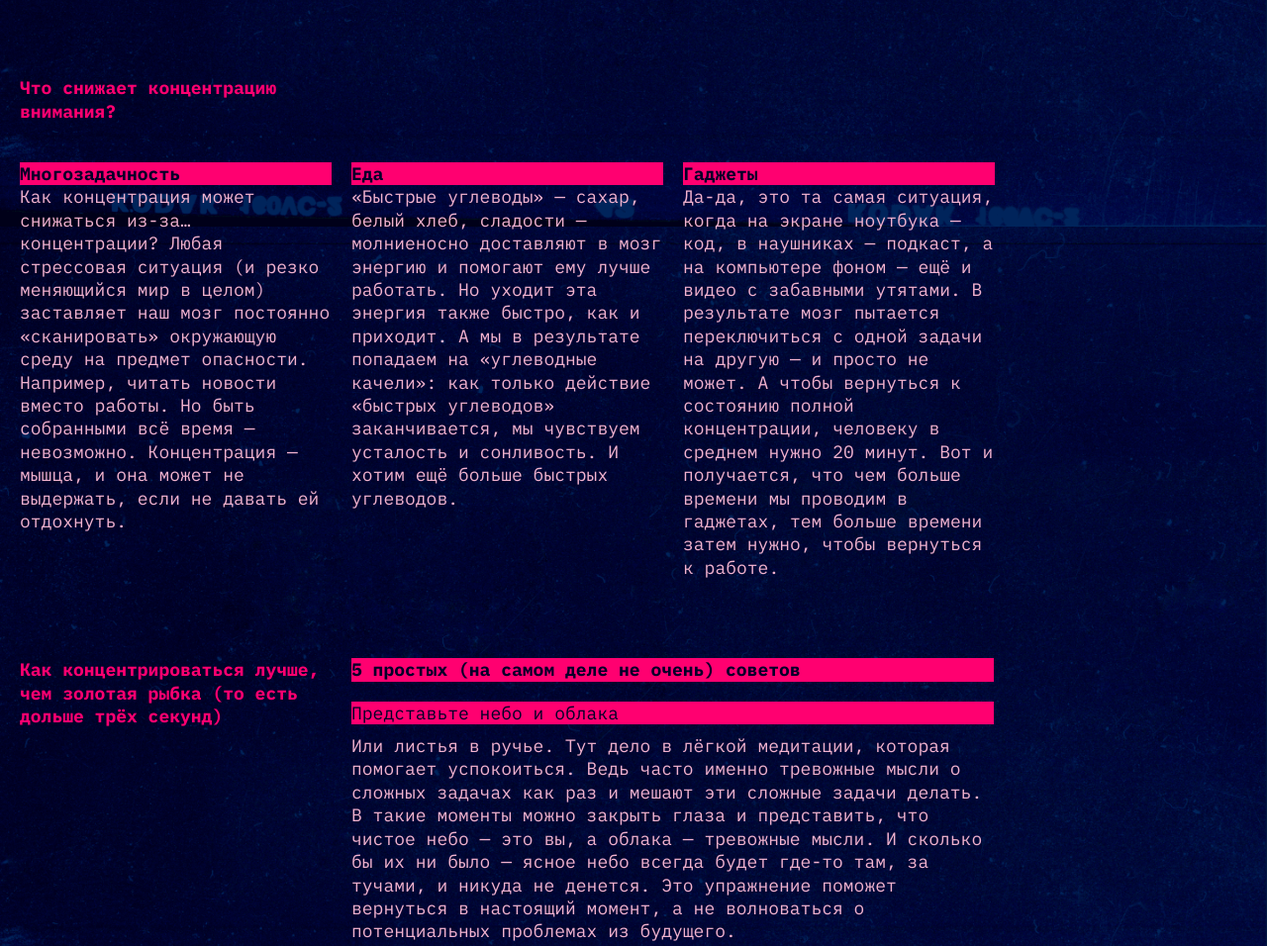
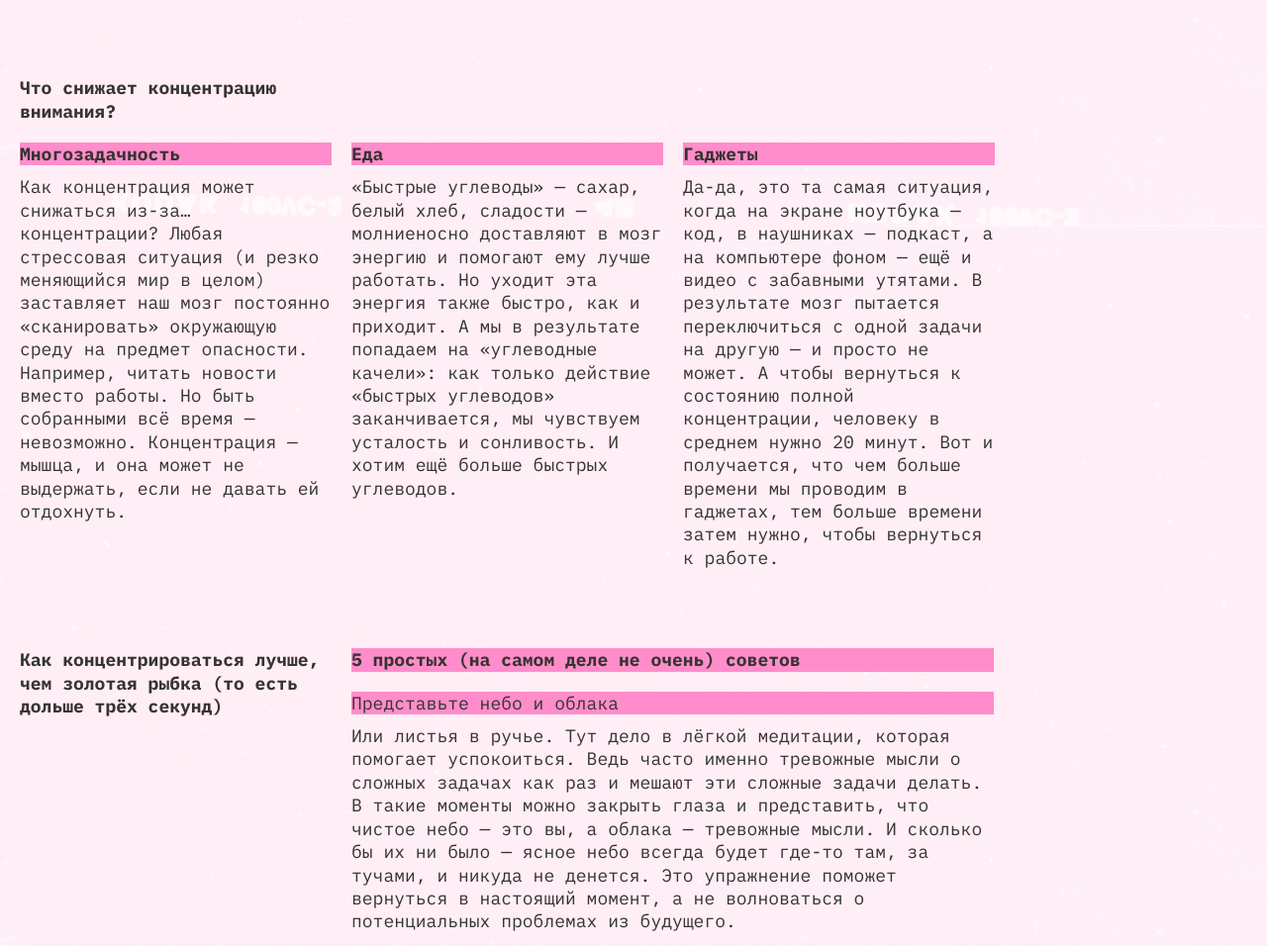
Before and after one commit to zmkvts/slozhno-sosredotochitsya, a plain HTML site: page index.html in a window 1280 px wide. Shown: the part 1371-2327 px from the top of the page at 99% size. Drawn offline with Linux system fonts and the light colour scheme.

Commit message:
кажется все пофиксил

```diff
--- a/styles/style.css
+++ b/styles/style.css
@@ -1,15 +1,49 @@
-/* Основные стили проекта. Это стили для темы, которую вы верстаете первой. */
 
 .page {
   /* сохраните в разметке и стилях класс page. На его основе работает скрипт. */
   background-color: var(--bg-color);
-  font-family: 'IBM Plex Mono', sans-serif;
+  font-family: "IBM Plex Mono", sans-serif;
   background-image: url(../images/cover-image-dark.png);
   background-position: top center;
   background-attachment: fixed;
   background-repeat: no-repeat;
   background-size: cover;
+}
 
+@media (prefers-color-scheme: dark) {
+  .page {
+    --bg-color: #000028;
+    --text-color: #f1b2ce;
+    --accent-color: #ff0070;
+    --main-title-color: #db00ff;
+    --bg-title-color: #ff0070;
+    --title-color: #ff0070;
+    --title-decor-color: #000028;
+    --button-hover-color: rgb(255 0 112 / 0.4);
+    background-image: url(../images/cover-image-dark.png);
+  }
+}
+
+@media (prefers-color-scheme: light) {
+  .page {
+    --bg-color: #fff1f7;
+    --text-color: #353430;
+    --accent-color: #ff0070;
+    --main-title-color: #ffc2e6;
+    --bg-title-color: #ff8dcb;/* #FF8DCB */
+    --title-color: #353430;
+    --title-decor-color: #353430;
+    --button-hover-color: rgb(50 49 45 / 0.4);
+    background-image: url(../images/cover-image-light.png);
+  }
+
+  .page .decorated-element::before {
+    visibility: hidden;
+  }
+
+  .page .decorated-element::after {
+    visibility: hidden;
+  }
 }
 
 .header {
@@ -117,7 +151,7 @@
 
 .header__title {
   /* font-size: (7.25rem, 7.0115rem + 1.0178vw, 7.5rem); */
-  font-size: clamp(7.25rem, 5.7694rem + 6.3174vw, 9.8125rem);
+  font-size: var(--header-font-size);
   text-shadow: 4px 4px 0 var(--accent-color);
   color: var(--main-title-color);
   font-weight: 700;
@@ -127,7 +161,7 @@
 
 .content__title {
   color: var(--title-color);
-font-family: 'IBM Plex Mono', sans-serif;
+  font-family: "IBM Plex Mono", sans-serif;
   font-size: 18px;
   font-style: normal;
   font-weight: 700;
@@ -159,7 +193,6 @@ line-height: 130%; /* 130% */
 
 .content__section {
   padding-inline: var(--padding);
-  /* margin-block-start: var(--content-section-margin); */
 }
 
 .content__subtitle {
@@ -171,7 +204,7 @@ line-height: 130%; /* 130% */
 
 .content__text {
   color: var(--text-color);
-font-family: 'IBM Plex Mono', sans-serif;
+  font-family: "IBM Plex Mono", sans-serif;
   font-size: 18px;
   font-style: normal;
   font-weight: 400;
@@ -203,7 +236,6 @@ outline: none;
   margin-block-start: 10px;
   grid-template-rows: auto;
   gap: 10px;
-  width: calc(100vw - calc(2 * var(--padding)));
 }
 
 .content__gallery-image {
@@ -222,7 +254,7 @@ outline: none;
 
 .footer__title {
   display: flex;
-  font-size: clamp(7.25rem, 5.7694rem + 6.3174vw, 9.8125rem);
+  font-size: var(--header-font-size);
   text-shadow: 2px 2px 0 var(--accent-color);
   color: var(--main-title-color);
   font-weight: 700;
@@ -233,6 +265,7 @@ outline: none;
   :root {
     --padding: 20px;
     --content-section-margin: 80px;
+    --header-font-size: clamp(7.25rem, 7.0115rem + 1.0178vw, 7.5rem);
   }
 
   .heading {
@@ -243,7 +276,6 @@ outline: none;
 
   .header__title {
     grid-column: 1 / span 2;
-    font-size: clamp(7.25rem, 7.0115rem + 1.0178vw, 7.5rem);
     margin-inline-start: -20px;
     margin-block-end: 15.8203125vh;
   }
@@ -253,10 +285,8 @@ outline: none;
   }
 
   .header__theme-menu-list {
-    display: flex;
     flex-direction: column;
     align-items: end;
-    gap: 10px;
     margin-block-start: 16.6015625vh;
   }
 
@@ -268,7 +298,8 @@ outline: none;
     margin-block-start: 0;
   }
 
-  .content__section:nth-child(odd) {
+  .section-why,
+  .section-advises {
     display: grid;
     grid-template-columns: 1fr 2fr;
     grid-template-rows: auto;
@@ -276,15 +307,7 @@ outline: none;
     column-gap: 20px;
   }
 
-  .content__title:nth-child(odd) {
-    grid-row: 1 / -1;
-  }
-
-  .content__text:nth-child(odd) {
-    grid-column: 2;
-  }
-
-  .content__section:nth-child(2) {
+  .section-causes {
     display: grid;
     grid-template-columns: 1fr 2fr;
     grid-template-rows: auto;
@@ -298,12 +321,12 @@ outline: none;
     margin-block-end: 0;
   }
 
-  .content__section:nth-child(2) .content__article {
+  .section-causes .content__article {
     grid-row: 2;
     grid-column: 1 / -1;
   }
 
-  .content__section:nth-child(2) .content__article .content__title {
+  .section-causes .content__article .content__title {
     margin-block-start: 20px;
   }
 
@@ -316,7 +339,6 @@ outline: none;
   }
 
   .content__gallery-image {
-    width: 100%;
     height: 100%;
     object-fit: cover;
   }
@@ -337,13 +359,13 @@ outline: none;
   .content__gallery-image:nth-child(5) {
     grid-column: span 2;
   }
-
-  .footer__title {
-    font-size: clamp(7.25rem, 7.0115rem + 1.0178vw, 7.5rem);
-  }
 }
 
 @media (width >= 1024px) {
+  :root {
+    --header-font-size: clamp(7.25rem, 5.7694rem + 6.3174vw, 9.8125rem);
+  }
+
   .header__theme-menu-list {
     margin-block-start: 0;
     flex-direction: row;
@@ -355,39 +377,30 @@ outline: none;
   }
 
   .header__title {
-    grid-column: 1 / span 2;
-    font-size: clamp(7.25rem, 5.7694rem + 6.3174vw, 9.8125rem);
-    margin-inline-start: -20px;
     margin-block-end: 14.843375vh;
   }
 
-  .content__section .content__title:first-child {
-    margin-block-end: 0;
-  }
-
-  .content__section:nth-child(odd) {
+  .section-why,
+  .section-advises {
     grid-template-columns: 315px 649px;
   }
 
-  .footer__title {
-    font-size: clamp(7.25rem, 5.7694rem + 6.3174vw, 9.8125rem);
-  }
-
-  .content__section:nth-child(2) {
+  .section-causes {
     grid-template-columns: repeat(3, 315px);
   }
 
-  .content__section:nth-child(2) .content__article {
+  .section-causes .content__article {
     display: grid;
-    grid-template-columns: repeat(3, 315px) ;
+    grid-template-columns: repeat(3, 315px);
     column-gap: 20px;
   }
 
-  .content__section:nth-child(2) .content__article .content__title, .content__text {
+  .section-causes .content__article .content__card {
     grid-column: auto;
+    margin-block-start: 0;
   }
 
-  .content__section:nth-child(2) .content__article .content__text {
-    margin-block-start: 0;
+  .section-causes .content__article .content__text {
+    margin-block-start: 10px;
   }
 }
--- a/styles/variables.css
+++ b/styles/variables.css
@@ -12,6 +12,7 @@
   --title-color: #ff0070;
   --title-decor-color: #000028;
   --button-hover-color: rgb(255 0 112 / 0.4);
+  --header-font-size: clamp(7.25rem, 5.7694rem + 6.3174vw, 9.8125rem);
   --font-regular: 400;
   --font-bold: 700;
   --padding: 10px;
```
Lines whose indentation alone changed are shown as unchanged.
